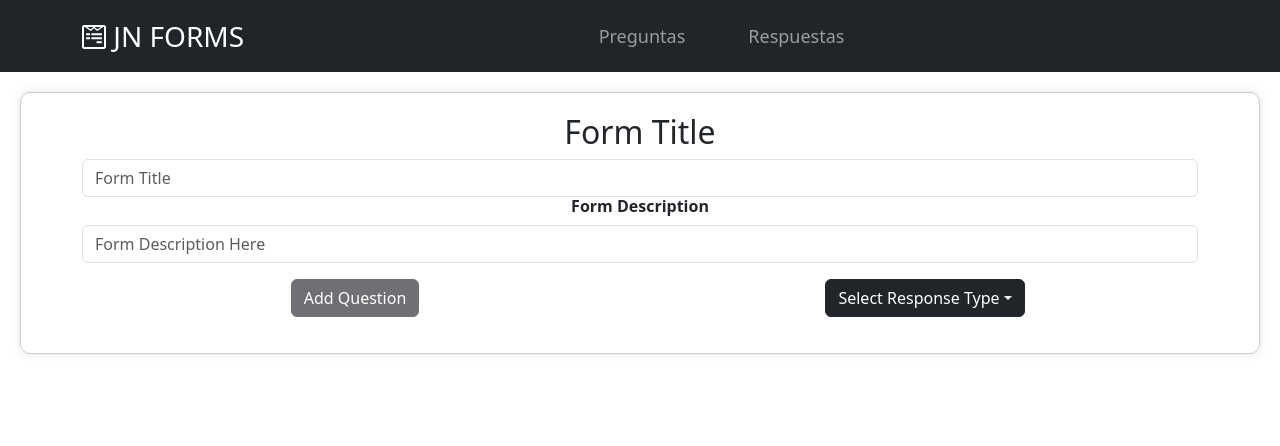
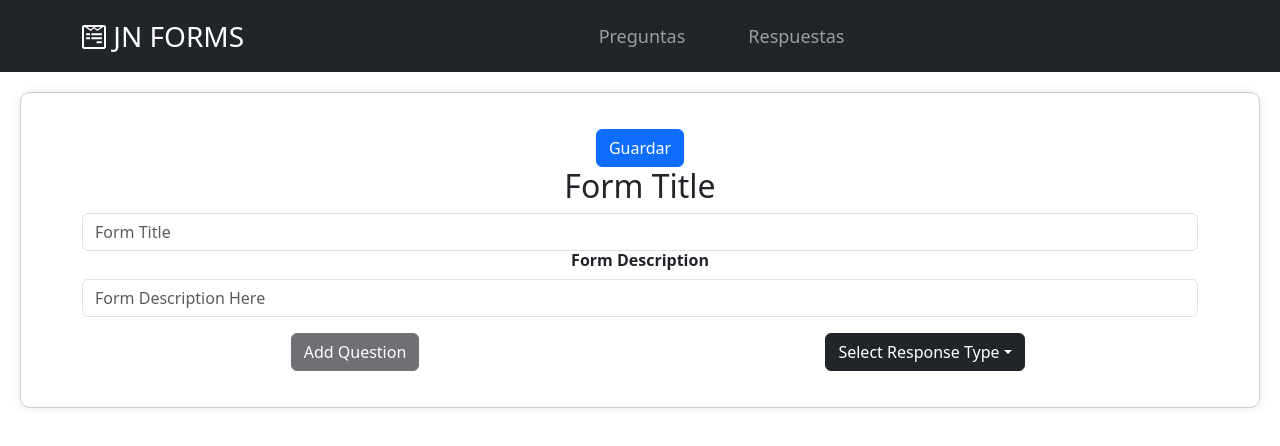
Before and after one commit to JuliethCP/Proyecto3_Web, a React (Create React App) app: page /formBuilder in a window 1280 px wide. Shown: the top 446 px of the page. Built offline with nearby package versions, Linux system fonts and the light colour scheme.

Commit message:
ya guarda en la base de datos

```diff
--- a/src/components/FormBuilder.js
+++ b/src/components/FormBuilder.js
@@ -3,7 +3,8 @@ import "bootstrap/dist/css/bootstrap.min.css";
 import "./FormBuilder.css";
 import { v4 as uuidv4 } from "uuid";
 import { Button, Dropdown } from "react-bootstrap";
-
+import { collection, addDoc } from "firebase/firestore";
+import db from "../firebase";
 
 function FormBuilder() {
   const [questions, setQuestions] = useState([]);
@@ -88,8 +89,79 @@ function FormBuilder() {
   const handleSelectResponseType = (type) => {
     setResponseTypeSelected(type);
   };
+
+  const saveFormData = async () => {
+    try {
+      // Genera un ID único para el formulario
+      const formId = uuidv4();
+
+      // Crear un documento en la colección "Form" con los datos del formulario
+      const formDocRef = await addDoc(collection(db, "Form"), {
+        titulo: titleValue,
+        descripcion: descriptionValue,
+        id: formId,
+        link: "tu_valor_de_link",
+      });
+
+      // Iterar a través de las preguntas y guardarlas en la colección "Preguntas"
+      for (const question of questions) {
+        const preguntaId = uuidv4(); // Genera un ID único para la pregunta
+
+        const preguntaDocRef = await addDoc(collection(db, "Preguntas"), {
+          pregunta: question.question,
+          id: preguntaId,
+        });
+
+        // Guardar la relación entre el formulario y la pregunta en "Form_Preguntas"
+        await addDoc(collection(db, "Form_Preguntas"), {
+          idForm: formId,
+          idPregunta: preguntaId,
+        });
+
+        // Aquí deberías manejar los tipos de respuesta y las respuestas
+      }
+
+      console.log("Formulario guardado correctamente en Firestore.");
+    } catch (error) {
+      console.error("Error al guardar el formulario:", error);
+    }
+  };
+
+
+
+
+  const scanAndSave = () => {
+    console.log("Título del Formulario:", titleValue);
+    console.log("Descripción del Formulario:", descriptionValue);
+
+    questions.forEach((question, index) => {
+      console.log(`Pregunta ${index + 1}:`);
+      console.log("Tipo de Respuesta:", question.type);
+      console.log("Pregunta:", question.question);
+      console.log("Respuesta:", question.answer);
+
+      if (question.type === "multiple") {
+        console.log("Opciones:");
+        question.options.forEach((option, optionIndex) => {
+          console.log(`Opción ${optionIndex + 1}: ${option}`);
+        });
+      }
+    });
+  };
+
   return (
     <div className="form-container">
+      <div className="row mt-3">
+        <div className="col-md-12">
+          <Button variant="primary" onClick={() => {
+            scanAndSave();
+            saveFormData();
+          }}>
+            Guardar
+          </Button>
+        </div>
+      </div>
+
       <div className="container">
         {/* Espacio para el título */}
         <div className="row">
--- /dev/null
+++ b/src/components/ShowForm.js
@@ -0,0 +1,2 @@
+import { getFirestore, collection, getDocs } from "firebase/firestore";
+import db from "../firebase";
```
Lines whose indentation alone changed are shown as unchanged.
